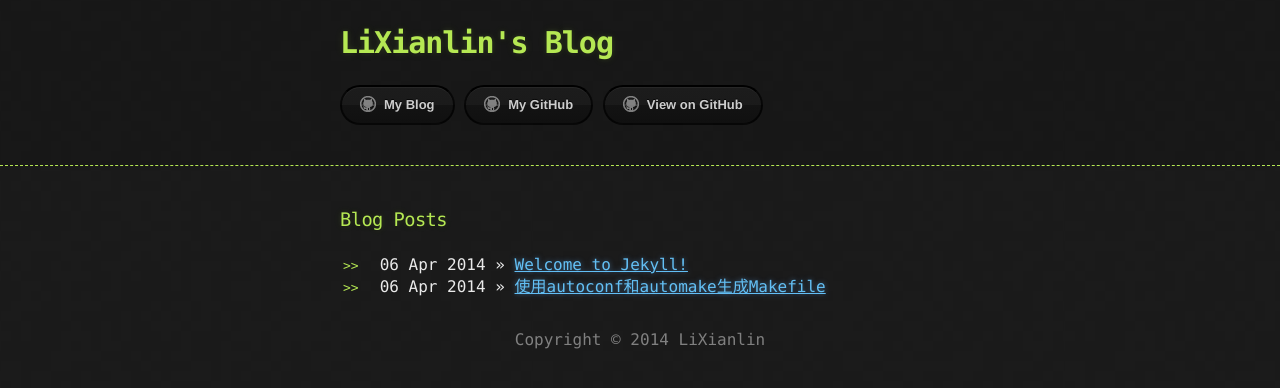
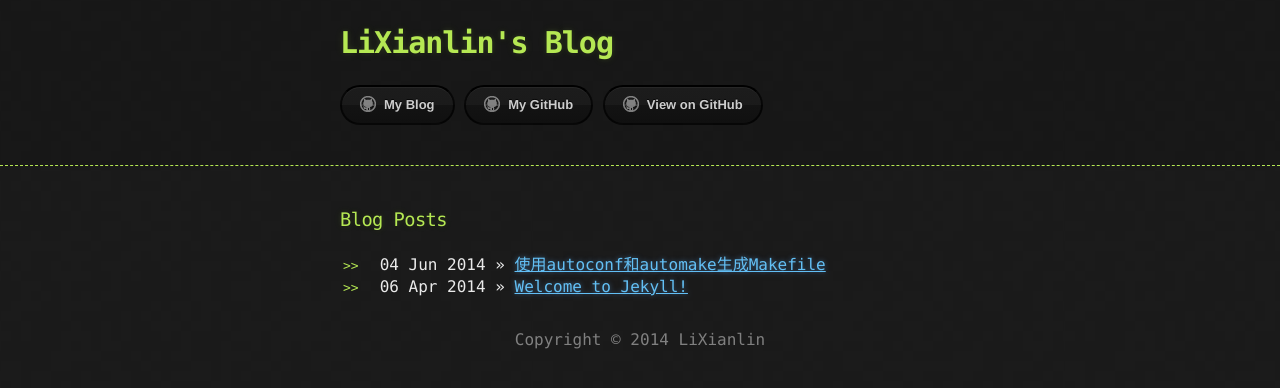
Before and after one commit to hijack-x/hijack-x.github.io, a Jekyll site: the page built from index.html, in a window 1280 px wide. Shown: the top 388 px of the page. Built offline with Jekyll 4.4.1, drawn with Linux system fonts in a browser that asks for light colours; Markdown is read by kramdown in place of the engine named in the settings; the list of posts is cut into pages by our own code.

Commit message:
Update 2014-04-06-autoconf-and-automake.markdown

```diff
--- a/_posts/2014-04-06-autoconf-and-automake.markdown
+++ b/_posts/2014-04-06-autoconf-and-automake.markdown
@@ -1,6 +1,7 @@
 ---
 layout: post
 title: 使用autoconf和automake生成Makefile
+date: 2014-06-04 22:30:00
 categories: article
 ---
 
```
